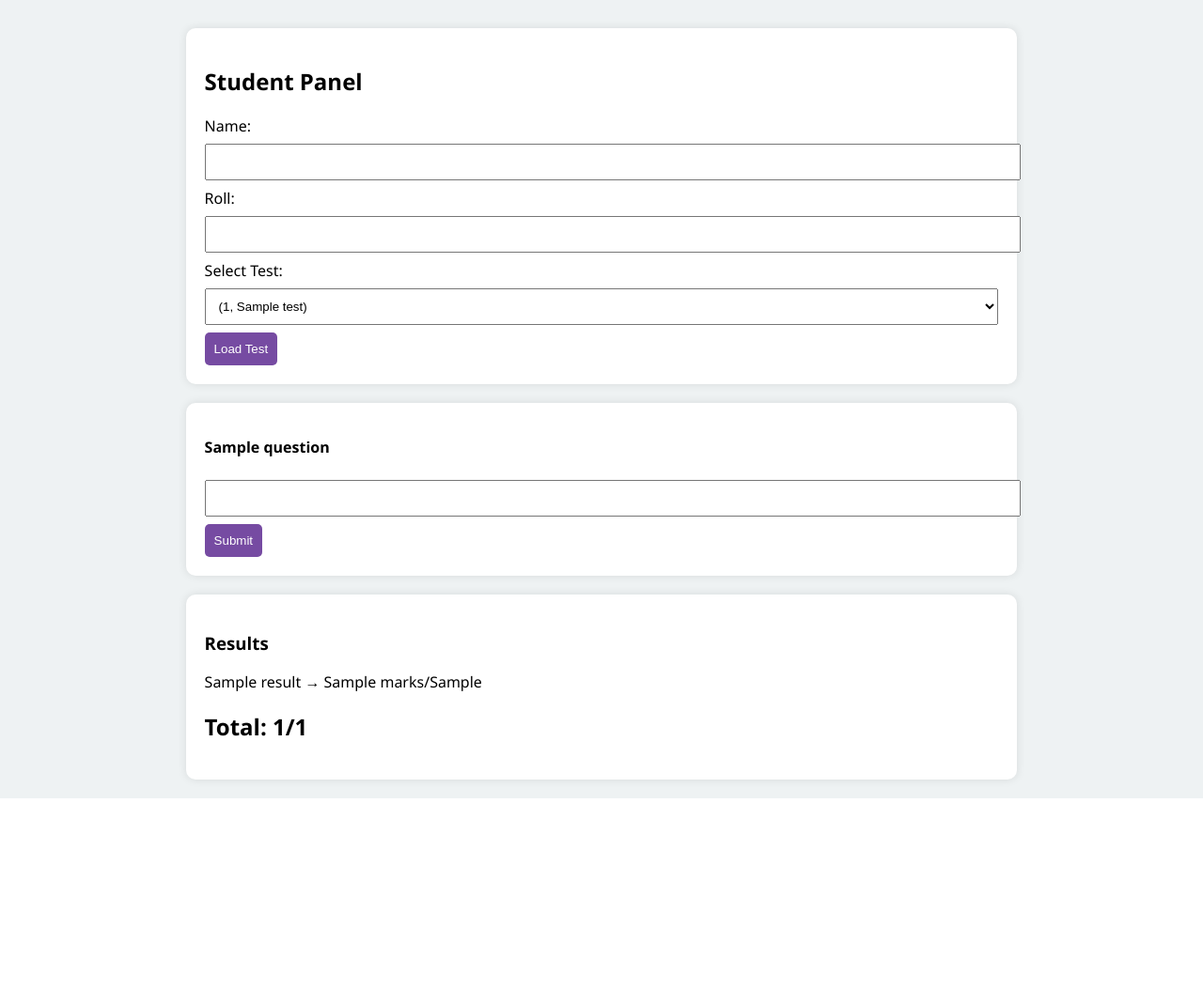
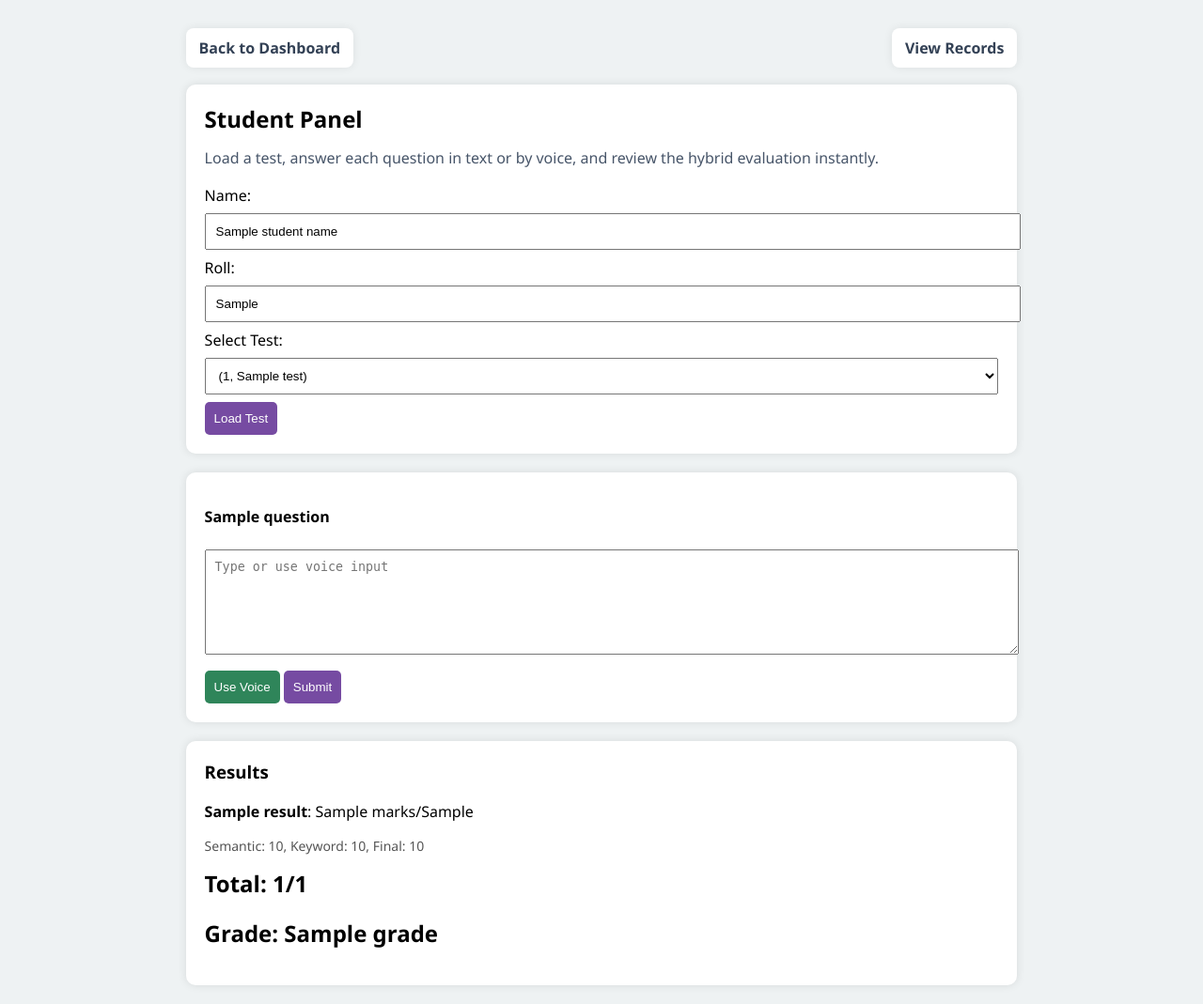
Before and after one commit to krsaksham/VivaStruct, a Flask app: template templates/student.html in a window 1280 px wide. Shown: the whole page at 94% size. Before the commit the page ends 850 px from the top, so only its background shows below. Run offline with Flask 3, Linux system fonts and the light colour scheme; the template is opened without the code that fills it: most values are stand-ins (such as "Sample title", 1, 10 or a date in 2020).

Commit message:
Update student.html

```diff
--- a/templates/student.html
+++ b/templates/student.html
@@ -5,71 +5,108 @@
 <style>
 body { font-family:'Segoe UI'; background:#eef2f3; }
 .container { width:70%; margin:auto; margin-top:30px; }
+.nav { display:flex; justify-content:space-between; align-items:center; margin-bottom:18px; }
+.nav a {
+    text-decoration:none; color:#334155; font-weight:600;
+    background:#ffffff; padding:10px 14px; border-radius:8px;
+    box-shadow:0 0 10px rgba(0,0,0,0.08);
+}
 .card {
     background:white; padding:20px; border-radius:10px;
     margin-bottom:20px; box-shadow:0 0 10px rgba(0,0,0,0.1);
 }
-input, select { width:100%; padding:10px; margin:8px 0; }
+.card h2, .card h3 { margin-top:0; }
+.hero-copy {
+    color:#475569;
+    margin-top:-6px;
+    margin-bottom:18px;
+}
+input, select, textarea { width:100%; padding:10px; margin:8px 0; }
+textarea { min-height:90px; resize:vertical; }
 button {
     padding:10px; background:#764ba2; color:white;
     border:none; border-radius:5px;
 }
+.voice-btn {
+    margin-top:4px; background:#2f855a;
+}
+.score {
+    color:#555; font-size:14px;
+}
 </style>
 </head>
-
 <body>
 <div class="container">
-
+<div class="nav">
+<a href="/">Back to Dashboard</a>
+<a href="/records">View Records</a>
+</div>
 <div class="card">
 <h2>Student Panel</h2>
-
+<p class="hero-copy">Load a test, answer each question in text or by voice, and review the hybrid evaluation instantly.</p>
 <form method="POST">
     Name:
-    <input type="text" name="name">
-
+    <input type="text" name="name" value="{{ student_name }}" required>
     Roll:
-    <input type="text" name="roll">
-
+    <input type="text" name="roll" value="{{ student_roll }}" required>
     Select Test:
     <select name="test_id">
         {% for t in tests %}
-        <option value="{{ t }}">{{ t }}</option>
+        <option value="{{ t }}" {% if t == selected_test_id %}selected{% endif %}>{{ t }}</option>
         {% endfor %}
     </select>
-
-    <button>Load Test</button>
+    <button type="submit" name="action" value="load">Load Test</button>
 </form>
 </div>
-
 {% if questions %}
 <div class="card">
 <form method="POST">
-    <input type="hidden" name="test_id" value="{{ request.form.test_id }}">
-    <input type="hidden" name="name" value="{{ request.form.name }}">
-    <input type="hidden" name="roll" value="{{ request.form.roll }}">
-
+    <input type="hidden" name="action" value="submit">
+    <input type="hidden" name="test_id" value="{{ selected_test_id }}">
+    <input type="hidden" name="name" value="{{ student_name }}">
+    <input type="hidden" name="roll" value="{{ student_roll }}">
     {% for q in questions %}
         <p><b>{{ q.question }}</b></p>
-        <input type="text" name="answer_{{ loop.index0 }}">
+        <textarea id="answer_{{ loop.index0 }}" name="answer_{{ loop.index0 }}" placeholder="Type or use voice input"></textarea>
+        <button type="button" class="voice-btn" onclick="startVoiceInput('answer_{{ loop.index0 }}')">Use Voice</button>
     {% endfor %}
-
-    <button>Submit</button>
+    <button type="submit">Submit</button>
 </form>
 </div>
 {% endif %}
-
 {% if results %}
 <div class="card">
 <h3>Results</h3>
-
 {% for r in results %}
-<p>{{ r.question }} → {{ r.marks }}/{{ r.max_marks }}</p>
+<p><b>{{ r.question }}</b>: {{ r.marks }}/{{ r.max_marks }}</p>
+<p class="score">Semantic: {{ r.semantic_score }}, Keyword: {{ r.keyword_score }}, Final: {{ r.final_score }}</p>
 {% endfor %}
-
 <h2>Total: {{ total_marks }}/{{ total_max }}</h2>
+<h2>Grade: {{ grade }}</h2>
 </div>
 {% endif %}
+</div>
+<script>
+function startVoiceInput(targetId) {
+    const SpeechRecognition = window.SpeechRecognition || window.webkitSpeechRecognition;
+    if (!SpeechRecognition) {
+        alert("Speech recognition is not supported in this browser.");
+        return;
+    }
 
-</div>
+    const recognition = new SpeechRecognition();
+    recognition.lang = "en-IN";
+    recognition.interimResults = false;
+    recognition.maxAlternatives = 1;
+
+    recognition.onresult = function(event) {
+        const transcript = event.results[0][0].transcript;
+        const input = document.getElementById(targetId);
+        input.value = input.value ? input.value + " " + transcript : transcript;
+    };
+
+    recognition.start();
+}
+</script>
 </body>
 </html>
```
